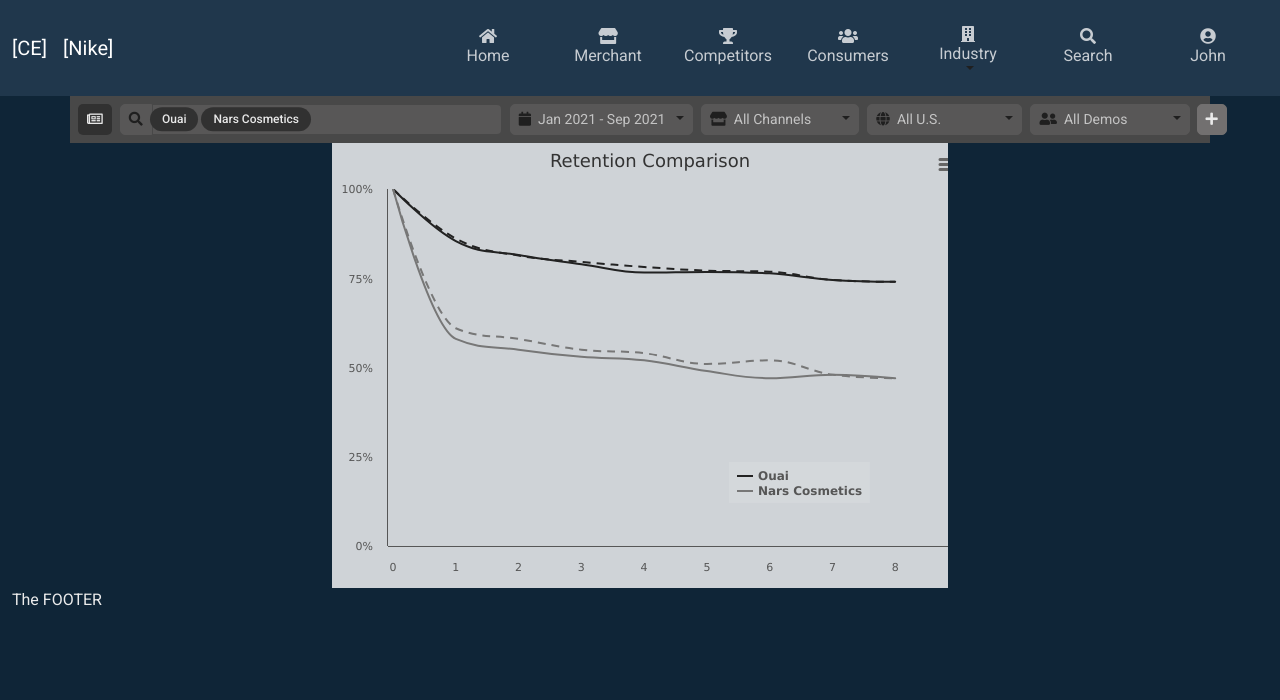
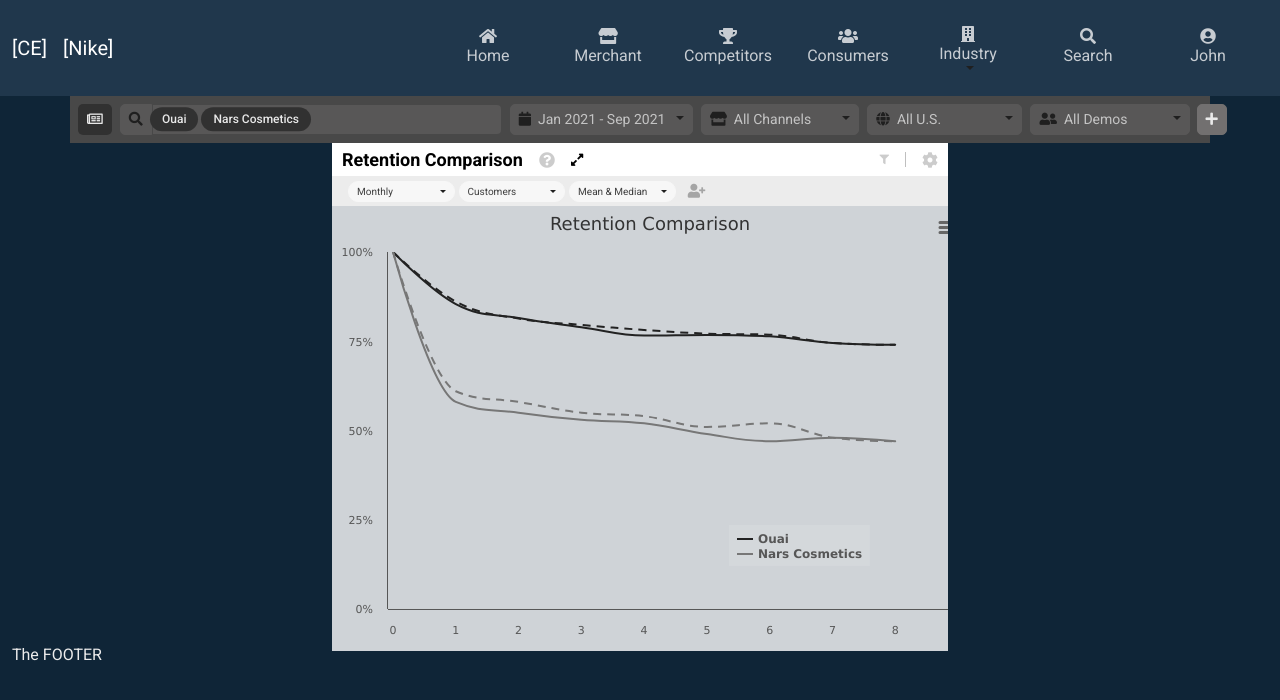
Before and after one commit to javlc/ce-fe-nxt-bootstrap, a Next.js app: page /dashboard in a window 1280 px wide. Shown: the top 700 px of the page. Built offline with nearby package versions, Linux system fonts and the light colour scheme.

Commit message:
Add top bar controls to the retention comparison line chart.

```diff
--- a/src/components/ce-retention-chart.js
+++ b/src/components/ce-retention-chart.js
@@ -1,6 +1,12 @@
 import Highcharts from "highcharts/highcharts";
 import HighchartsExporting from "highcharts/modules/exporting";
 import HighchartsReact from "highcharts-react-official";
+import Container from "react-bootstrap/Container";
+import Row from "react-bootstrap/Row";
+import Col from "react-bootstrap/Col";
+import Dropdown from "react-bootstrap/Dropdown";
+import DropdownButton from "react-bootstrap/DropdownButton";
+import Stack from "react-bootstrap/Stack";
 
 if (typeof Highcharts === "object") {
   HighchartsExporting(Highcharts);
@@ -225,16 +231,120 @@
 
 const CERetentionChart = (props) => {
   return (
-    <HighchartsReact highcharts={Highcharts} options={opts} {...props}>
     <>
+      <Stack direction="horizontal" gap={3} className="ce-ret-title-filters">
+        <span>Retention Comparison</span>
+        <i className="fas fa-question-circle"></i>
+        <i className="fas fa-expand-alt small"></i>
+        <i className="fas fa-filter ms-auto small"></i>
+        <div className="vr" />
+        <i className="fas fa-cog"></i>
+      </Stack>
+
+      <Stack
+        direction="horizontal"
+        gap={1}
+        className="d-flex ce-ret-chart-controls px-3"
+      >
+        <DropdownButton
+          variant="light"
+          title={
+            <>
+              <span>Monthly</span>
+            </>
+          }
+          size="sm"
+        >
+          <Dropdown.Item href="#/action-1" active>
+            Monthly
+          </Dropdown.Item>
+          <Dropdown.Item href="#/action-2">Weekly</Dropdown.Item>
+          <Dropdown.Item href="#/action-3">Yearly</Dropdown.Item>
+        </DropdownButton>
+        <Dropdown>
+          <Dropdown.Toggle variant="light" id="dropdown-basic" size="sm">
+            <span>Customers</span>
+          </Dropdown.Toggle>
+
+          <Dropdown.Menu>
+            <Dropdown.Item href="#/action-1">Action</Dropdown.Item>
+            <Dropdown.Item href="#/action-2">Another action</Dropdown.Item>
+            <Dropdown.Item href="#/action-3">Something else</Dropdown.Item>
+          </Dropdown.Menu>
+        </Dropdown>
+        <Dropdown>
+          <Dropdown.Toggle variant="light" id="dropdown-basic" size="sm">
+            <span>Mean & Median</span>
+          </Dropdown.Toggle>
+
+          <Dropdown.Menu>
+            <Dropdown.Item href="#/action-1">Action</Dropdown.Item>
+            <Dropdown.Item href="#/action-2">Another action</Dropdown.Item>
+            <Dropdown.Item href="#/action-3">Something else</Dropdown.Item>
+          </Dropdown.Menu>
+        </Dropdown>
+        <i className="fas fa-user-plus small ms-2"></i>
+      </Stack>
+      <HighchartsReact
+        highcharts={Highcharts}
+        options={opts}
+        {...props}
+      ></HighchartsReact>
       <style type="text/css">
         {`
+        .ce-ret-title-filters {
+          background-color: #fff;
+          color: #000;
+          padding: 3px 10px;
+        }
+          .ce-ret-title-filters span {
+            font-weight: 700;
+            font-style: normal;
+            font-size: 18px;
+          }
+          .ce-ret-title-filters .fas {
+            color: #cccccc;
+          }
+          .ce-ret-title-filters .fa-expand-alt {
+            color: #000;
+          }
+          .ce-ret-title-filters .fa-filter {
+            font-size: 0.6em;
+          }
+          .ce-ret-title-filters .vr {
+            height: 0.9em;
+            min-height: 0.7em;
+            align-self: center;
+          }
+
+      .ce-ret-chart-controls {
+        background-color: #ECECEC;
+        height: 30px;
+      }
+      .ce-ret-chart-controls .dropdown > button {
+        background-color: #F7F7F7;
+        border-radius: 10px;
+        border-color:  #F7F7F7;
+        font-size: 10px;
+      }
+      .ce-ret-chart-controls .dropdown > button span {
+        background-color: #F7F7F7;
+        color: #3E3E3E;
+        margin: 0;
+        min-width: 8em;
+      }
+      .ce-ret-chart-controls .fas {
+        color: #a5a5a5;
+      }
+      .ce-ret-chart-controls .btn-sm {
+        padding: 0.12rem 0.5rem;
+      }
+
     .highcharts-figure, .highcharts-data-table table {
       min-width: 360px;
       max-width: 800px;
       margin: 1em auto;
     }
-
       .highcharts-data-table table {
         font-family: Verdana, sans-serif;
         border-collapse: collapse;
@@ -265,7 +375,6 @@
         `}
       </style>
     </>
-    </HighchartsReact>
   );
 };
 
--- a/src/components/chart-example.html
+++ b/src/components/chart-example.html
@@ -67,14 +67,16 @@
                       ],
                       first_purchase_since: 2
                     }
-                    const res2 = await fetch('http://35.231.227.169/chart/retention', {
+                    // const res2 = await fetch('http://35.231.227.169/chart/retention', {
+                    const res2 = await fetch('http://localhost:80/chart/retention', {
                       method: 'POST',
                       headers: {'Content-Type': 'application/json'},
                       body: JSON.stringify(opts2)
                     });
                     const data2 = await res2.json();
                     // const response = await fetch('https://stargate-dev.cei.ventures/chart/market_share/map', {
-                    const response = await fetch('http://35.231.227.169/chart/market_share/map', {
+                    // const response = await fetch('http://35.231.227.169/chart/market_share/map', {
+                    const response = await fetch('http://localhost:80/chart/market_share/map', {
                         method: 'POST',
                         headers: {'Content-Type': 'application/json'},
                         body: JSON.stringify({start_date: start_date, end_date: end_date, share_by: share_by, entities: entities})
```
Lines whose indentation alone changed are shown as unchanged.
